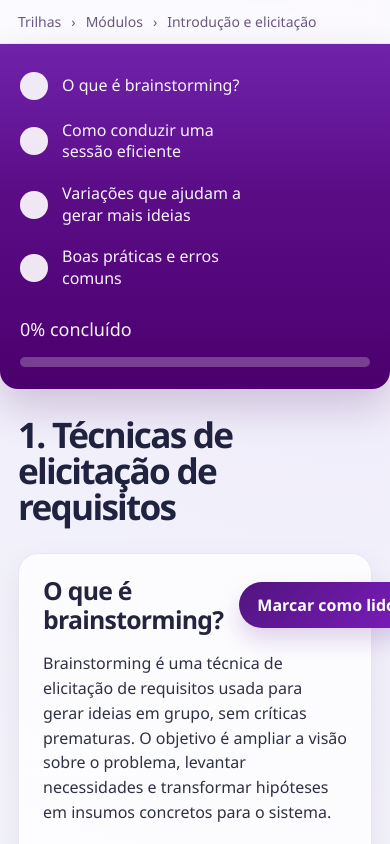
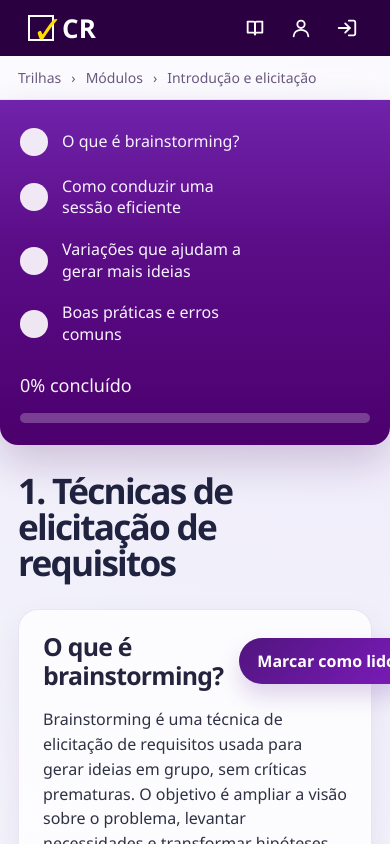
Before and after one commit to UnBArqDsw2026-1-Turma01/2026.1-T01-G02_ConhecendoRequisitos_Entrega_04, a React (Vite) app in the folder apps/frontend/: page / in a window 390 px wide. Shown: the top 844 px of the page. Built offline with nearby package versions, Linux system fonts and the light colour scheme.

Commit message:
feat: adiciona header responsivo

```diff
--- a/apps/frontend/src/App.css
+++ b/apps/frontend/src/App.css
@@ -1,5 +1,5 @@
 .lesson-shell {
-  min-height: 100svh;
+  min-height: calc(100svh - 56px);
   background:
     radial-gradient(
       circle at top right,
--- a/apps/frontend/src/App.tsx
+++ b/apps/frontend/src/App.tsx
@@ -1,4 +1,5 @@
 import { useState } from "react";
+import { Header} from "./components/Header";
 import { Breadcrumbs } from "./components/Breadcrumbs";
 import { ContentPreview } from "./components/ContentPreview";
 import { LessonSection } from "./components/LessonSection";
@@ -90,6 +91,9 @@ function App() {
   const progress = Math.round((readCount / lessonSections.length) * 100);
 
   return (
+  <>
+    <Header isLoggedIn={true} />
+
     <main className="lesson-shell">
       <Breadcrumbs />
 
@@ -145,6 +149,7 @@ function App() {
         </article>
       </section>
     </main>
+  </>
   );
 }
 
--- /dev/null
+++ b/apps/frontend/src/components/Header.css
@@ -0,0 +1,65 @@
+.header {
+  width: 100%;
+  height: 56px;
+  background-color: #2B0041;
+  display: flex;
+  align-items: center;
+  justify-content: space-between;
+  padding: 0 28px;
+  box-sizing: border-box;
+  position: sticky;
+  top: 0;
+  z-index: 50;
+}
+
+.header-logo {
+  display: flex;
+  align-items: center;
+  gap: 8px;
+}
+
+.logo-box {
+  width: 26px;
+  height: 26px;
+  border: 2.5px solid white;
+  display: flex;
+  align-items: center;
+  justify-content: center;
+  position: relative;
+}
+
+.logo-check {
+  color: #ffdd00;
+  font-size: 38px;
+  font-weight: bold;
+  position: absolute;
+  top: -15px;
+  left: 2px;
+}
+
+.logo-text {
+  color: white;
+  font-size: 26px;
+  font-weight: 700;
+  letter-spacing: 0.3px;
+}
+
+.header-icons {
+  display: flex;
+  align-items: center;
+  gap: 16px;
+}
+
+.icon-button {
+  background: transparent;
+  border: none;
+  padding: 4px;
+  cursor: pointer;
+  display: flex;
+  align-items: center;
+  justify-content: center;
+}
+
+.icon-button:hover {
+  opacity: 0.8;
+}
--- /dev/null
+++ b/apps/frontend/src/components/Header.tsx
@@ -0,0 +1,95 @@
+import "./Header.css";
+
+type HeaderProps = {
+  isLoggedIn: boolean;
+};
+
+export function Header({ isLoggedIn }: HeaderProps) {
+  return (
+    <header className="header">
+      <div className="header-logo">
+        <div className="logo-box">
+          <span className="logo-check">✓</span>
+        </div>
+        <span className="logo-text">CR</span>
+      </div>
+
+      <nav className="header-icons">
+        {isLoggedIn && (
+          <button className="icon-button" aria-label="Trilhas">
+            <BookIcon />
+          </button>
+        )}
+
+        <button className="icon-button" aria-label="Perfil">
+          <UserIcon />
+        </button>
+
+        {isLoggedIn && (
+          <button className="icon-button" aria-label="Sair">
+            <LogoutIcon />
+          </button>
+        )}
+      </nav>
+    </header>
+  );
+}
+
+function UserIcon() {
+  return (
+    <svg width="22" height="22" viewBox="0 0 24 24" fill="none">
+      <circle cx="12" cy="8" r="4" stroke="white" strokeWidth="2" />
+      <path
+        d="M4 21C4 17 7.5 14 12 14C16.5 14 20 17 20 21"
+        stroke="white"
+        strokeWidth="2"
+        strokeLinecap="round"
+      />
+    </svg>
+  );
+}
+
+function BookIcon() {
+  return (
+    <svg width="22" height="22" viewBox="0 0 24 24" fill="none">
+      <path
+        d="M4 5H10C11.1 5 12 5.9 12 7V19C12 17.9 11.1 17 10 17H4V5Z"
+        stroke="white"
+        strokeWidth="2"
+        strokeLinejoin="round"
+      />
+      <path
+        d="M20 5H14C12.9 5 12 5.9 12 7V19C12 17.9 12.9 17 14 17H20V5Z"
+        stroke="white"
+        strokeWidth="2"
+        strokeLinejoin="round"
+      />
+    </svg>
+  );
+}
+
+function LogoutIcon() {
+  return (
+    <svg width="22" height="22" viewBox="0 0 24 24" fill="none">
+      <path
+        d="M10 17L15 12L10 7"
+        stroke="white"
+        strokeWidth="2"
+        strokeLinecap="round"
+        strokeLinejoin="round"
+      />
+      <path
+        d="M15 12H3"
+        stroke="white"
+        strokeWidth="2"
+        strokeLinecap="round"
+      />
+      <path
+        d="M14 4H19C20.1 4 21 4.9 21 6V18C21 19.1 20.1 20 19 20H14"
+        stroke="white"
+        strokeWidth="2"
+        strokeLinecap="round"
+      />
+    </svg>
+  );
+}
```
